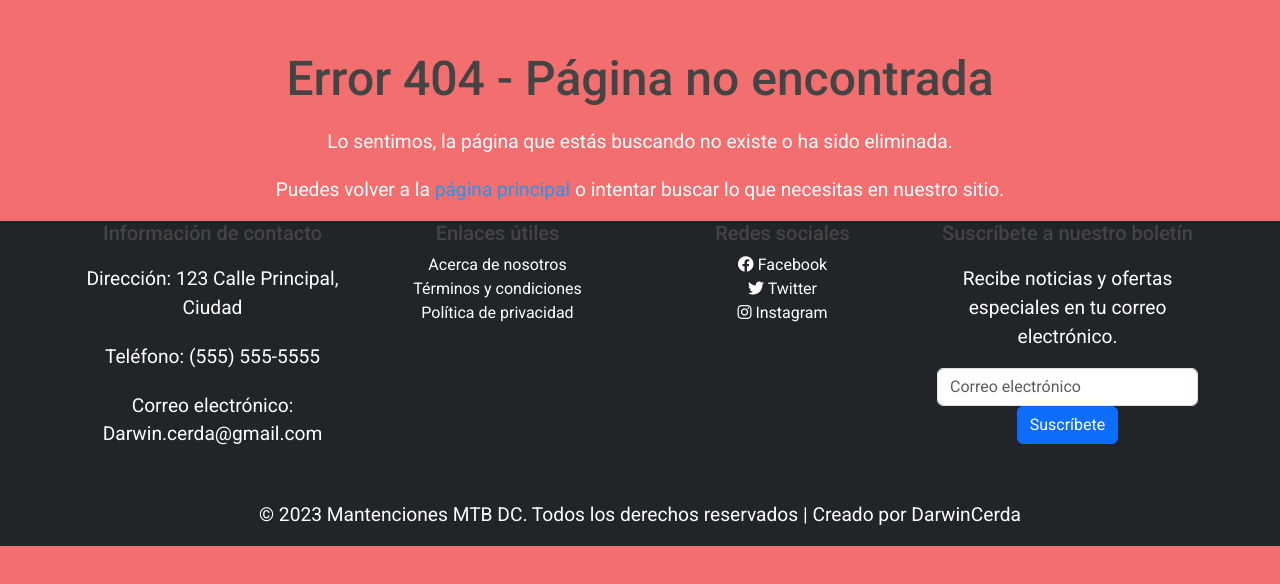
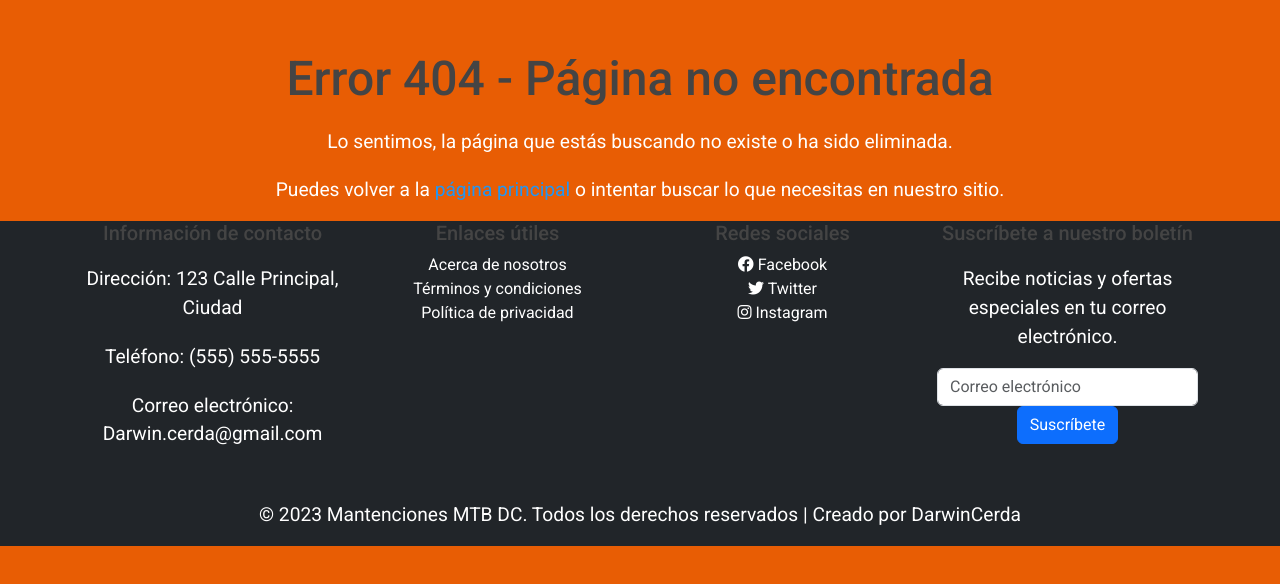
Before and after one commit to Darwincerda20/Javascript_DarwinCerda.EntregaFInal, a website: page Pages/404.html in a window 1280 px wide. Drawn offline with nearby package versions, Linux system fonts and the light colour scheme.

Commit message:
3era entrega Darwin Cerda

```diff
--- a/Pages/404.html
+++ b/Pages/404.html
@@ -37,7 +37,7 @@
       body {
         font-family: Arial, sans-serif;
         color: #444;
-        background-color: #f36e6e;
+        background-color: #e85d04;
         text-align: center;
       }
       h1 {
```
